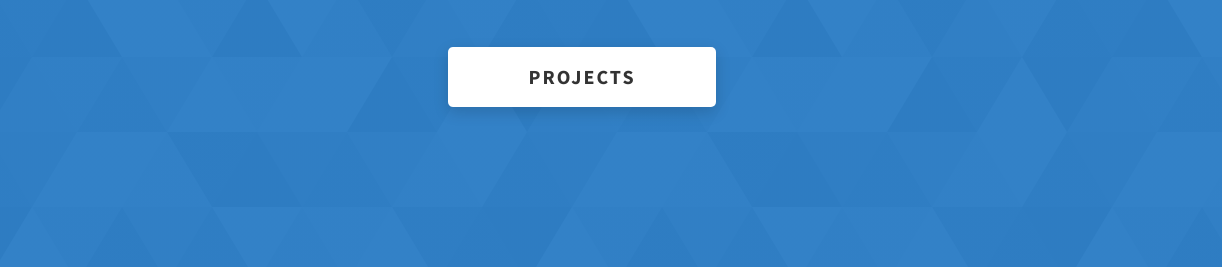
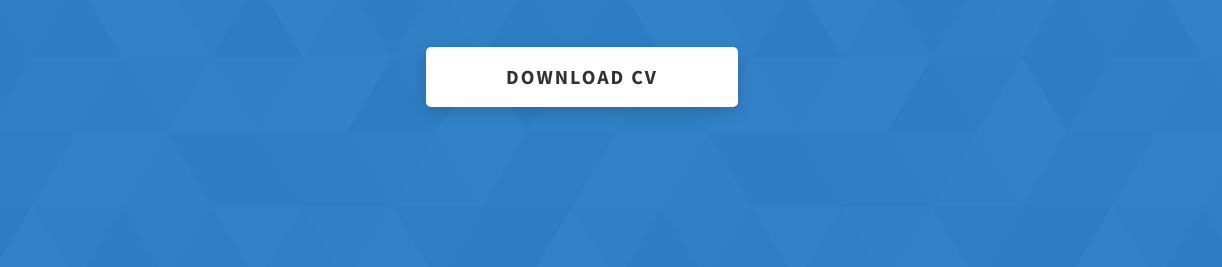
Before and after one commit to khagendra-plugmind646/PORTFOLIOT, a React app: page public/index.html in a window 1280 px wide. Shown: the part 393-660 px from the top of the page, 58-1280 px from the left. Built offline with nearby package versions, Linux system fonts and the light colour scheme.

Commit message:
Update index.html

```diff
--- a/public/index.html
+++ b/public/index.html
@@ -91,7 +91,7 @@
           </p> -->
         </div>
         <div class="home-hero__cta">
-          <a href="./#projects" class="btn btn--bg">Projects</a>
+         <a href="./assets/KHAGENDRA___RESUME.pdf" download="Khagendra_resume.pdf" class="btn btn--bg">Download CV</a>
         </div>
       </div>
       <div class="home-hero__socials">
```
